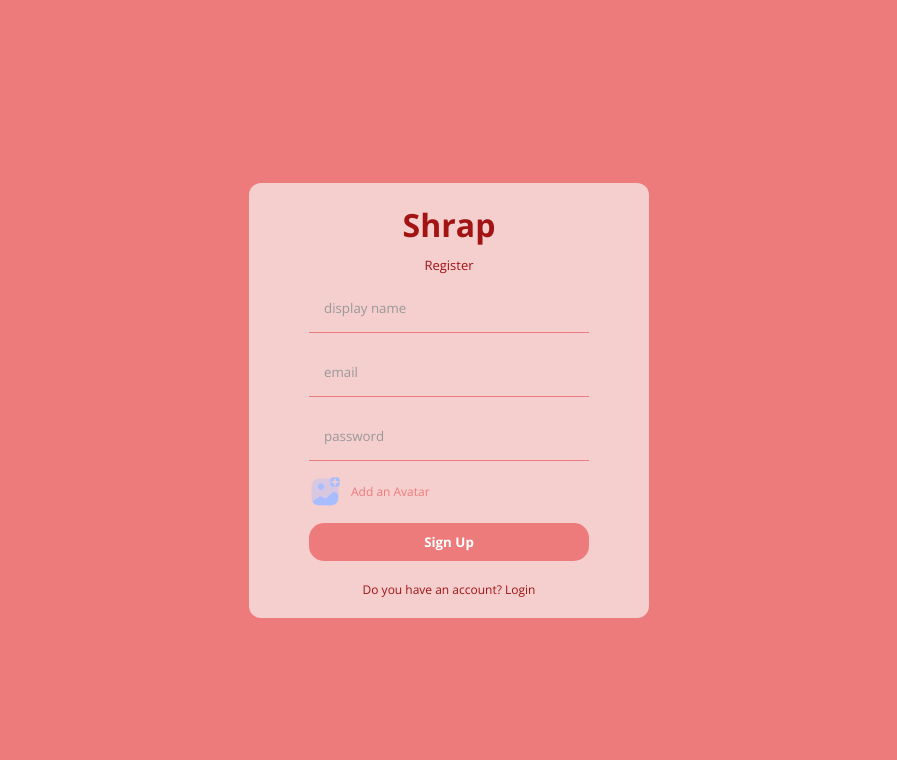
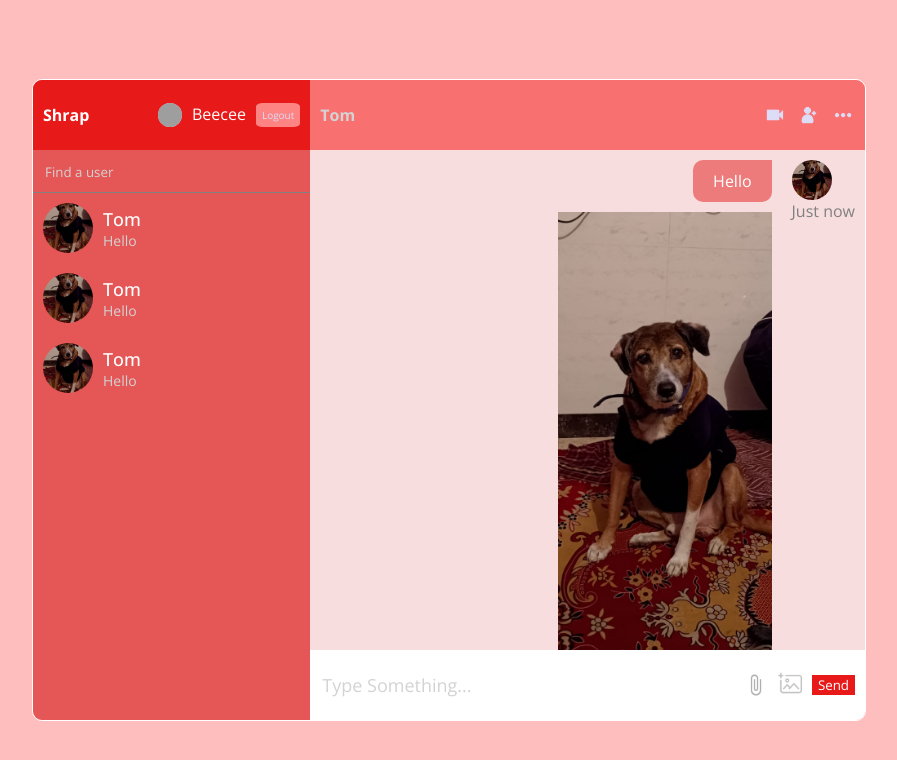
Before and after one commit to BarmenduC/Shrap, a React (Create React App) app: page / in a window 1280 px wide. Shown: the top 760 px of the page, without its empty margins (191-1088 px from the left). Built offline with nearby package versions, Linux system fonts and the light colour scheme; grey boxes are pictures that could not be loaded.

Commit message:
Added React-router-DOM

```diff
--- a/src/App.js
+++ b/src/App.js
@@ -2,10 +2,26 @@ import Home from "./pages/Home"
 import Login from "./pages/Login"
 import Register from "./pages/Register";
 import "./style.scss";
+import {
+  createBrowserRouter,
+  RouterProvider,
+  Route,
+  Link,
+  BrowserRouter,
+  Routes,
+} from "react-router-dom";
 
 function App() {
   return (
-    <Register/>
+    <BrowserRouter>
+    <Routes>
+      <Route path="/">
+        <Route index element = {<Home/>} />
+        <Route path="login" element = {<Login/>} />
+        <Route path="register" element = {<Register/>} />
+      </Route>
+    </Routes>
+    </BrowserRouter>
   );
 }
 
--- a/src/pages/Register.jsx
+++ b/src/pages/Register.jsx
@@ -43,6 +43,8 @@ const Register = () => {
               email,
               photoURL : downloadURL,
             });
+
+            await setDoc(doc(db, "userChats", res.user.uid),{});
           });
         }
       );
```
